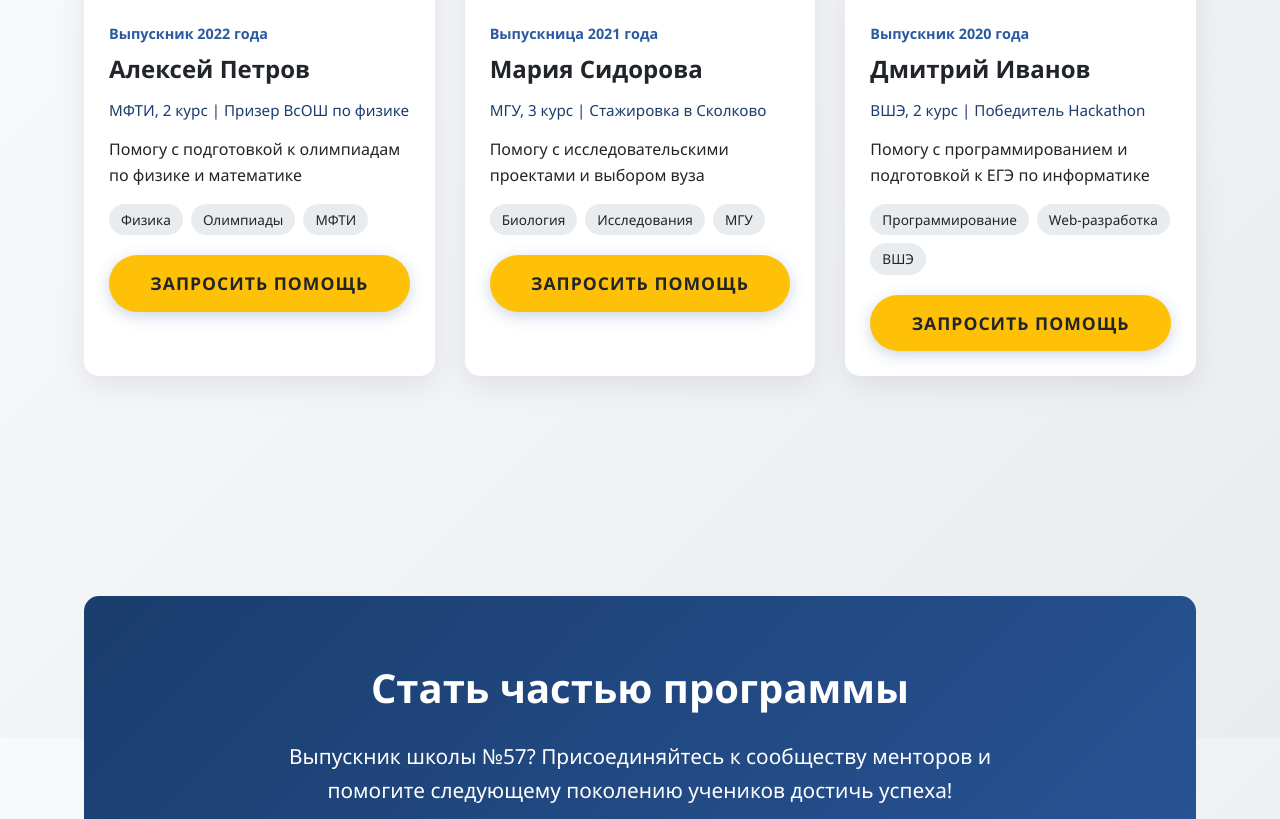
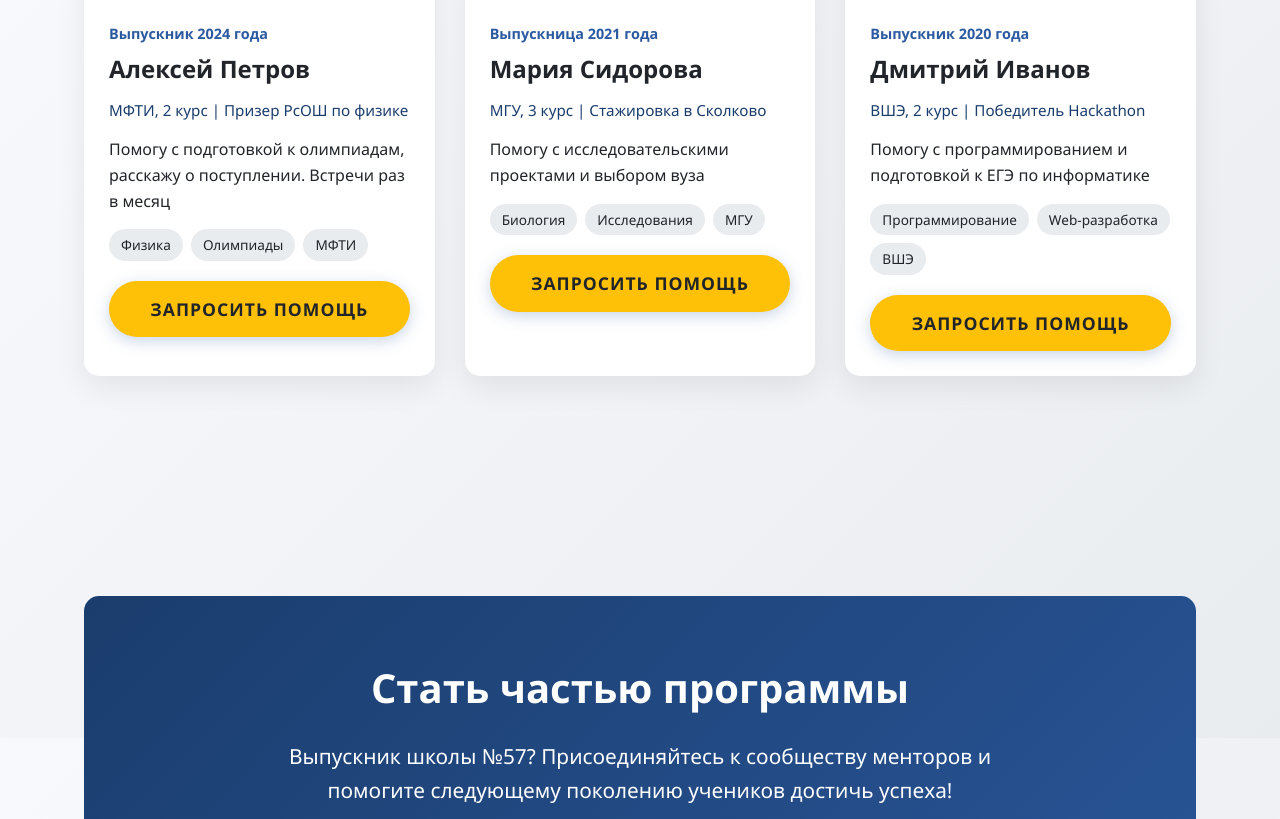
Before and after one commit to VladislavKozminykh/Vlajbbib, a plain HTML site: page index.html in a window 1280 px wide. Shown: the part 1662-2481 px from the top of the page. Drawn offline with Linux system fonts and the light colour scheme.

Commit message:
Update index.html

```diff
--- a/index.html
+++ b/index.html
@@ -488,10 +488,10 @@
                         <img src="https://emojis.wiki/thumbs/emojis/person-standing.webp" alt="Алексей Петров">
                     </div>
                     <div class="mentor-info">
-                        <span class="mentor-school">Выпускник 2022 года</span>
+                        <span class="mentor-school">Выпускник 2024 года</span>
                         <h3>Алексей Петров</h3>
-                        <span class="mentor-achievements">МФТИ, 2 курс | Призер ВсОШ по физике</span>
-                        <p>Помогу с подготовкой к олимпиадам по физике и математике</p>
+                        <span class="mentor-achievements">МФТИ, 2 курс | Призер РсОШ по физике</span>
+                        <p>Помогу с подготовкой к олимпиадам, расскажу о поступлении. Встречи раз в месяц</p>
                         <div class="mentor-skills">
                             <span class="skill-tag">Физика</span>
                             <span class="skill-tag">Олимпиады</span>
```
